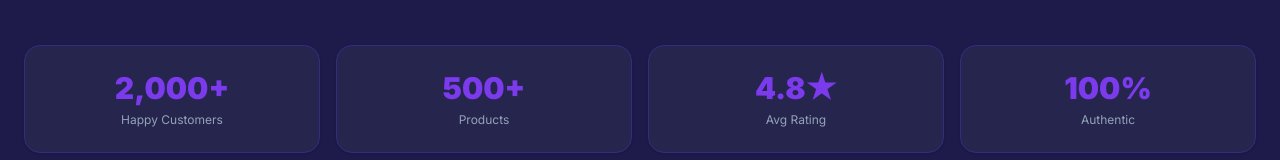
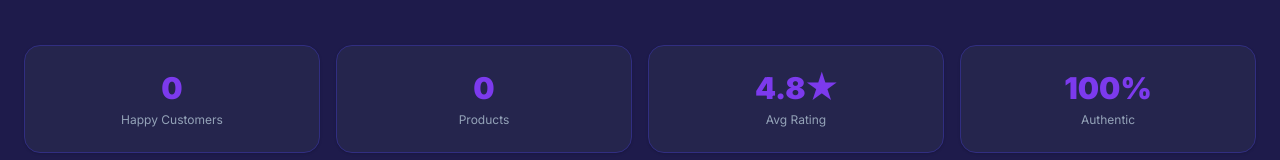
Before and after one commit to mohamedsamthi/make-to-be, a React (Vite) app: page /about in a window 1280 px wide. Shown: the part 527-687 px from the top of the page. Built offline with nearby package versions, Linux system fonts and the light colour scheme; no server answers; the database is empty.

Commit message:
Real Data: Stats are now dynamically calculated from products, orders, and reviews

```diff
--- a/src/pages/customer/AboutPage.jsx
+++ b/src/pages/customer/AboutPage.jsx
@@ -10,6 +10,8 @@ import {
   FiStar,
 } from 'react-icons/fi'
 import { MdVerified } from 'react-icons/md'
+import { useProducts } from '../../context/ProductContext'
+
 
 const values = [
   {
@@ -46,14 +48,9 @@ const values = [
   },
 ]
 
-const stats = [
-  { value: '2,000+', label: 'Happy Customers' },
-  { value: '500+', label: 'Products' },
-  { value: '4.8★', label: 'Avg Rating' },
-  { value: '100%', label: 'Authentic' },
-]
+// Static values moved inside component or kept if truly static
+const whyUs = [
 
-const whyUs = [
   { icon: <MdVerified size={22} />, title: 'Genuine Products', desc: 'Authentic quality guaranteed' },
   { icon: <FiTruck size={20} />, title: 'Fast Delivery', desc: 'All across Sri Lanka' },
   { icon: <FiShield size={20} />, title: 'Secure Payment', desc: 'Safe bank transfer' },
@@ -69,6 +66,26 @@ const badges = [
 const cx = { maxWidth: '1280px', margin: '0 auto', padding: '0 24px' }
 
 export default function AboutPage() {
+  const { products, orders, reviews, profiles } = useProducts()
+
+  const liveStats = [
+    {
+      value: (profiles.length + orders.length) > 50 ? `${profiles.length + orders.length}+` : (profiles.length + orders.length),
+      label: 'Happy Customers'
+    },
+    {
+      value: products.length > 50 ? `${products.length}+` : products.length,
+      label: 'Products'
+    },
+    {
+      value: reviews.length > 0
+        ? `${(reviews.reduce((acc, r) => acc + r.rating, 0) / reviews.length).toFixed(1)}★`
+        : '4.8★',
+      label: 'Avg Rating'
+    },
+    { value: '100%', label: 'Authentic' },
+  ]
+
   return (
     <div className="relative min-h-screen bg-[var(--color-surface)]">
 
@@ -107,9 +124,8 @@ export default function AboutPage() {
               — a premium fashion & lifestyle destination founded in Kalmunai, Sri Lanka.
             </p>
 
-            {/* Stats — 2 cols mobile, 4 cols desktop */}
             <div className="grid grid-cols-2 gap-3 sm:grid-cols-4 sm:gap-4">
-              {stats.map((s) => (
+              {liveStats.map((s) => (
                 <div
                   key={s.label}
                   className="rounded-2xl border border-[var(--color-border)] bg-[var(--color-surface-card)] px-4 py-5 text-center shadow-sm sm:px-5 sm:py-6"
--- a/src/pages/customer/HomePage.jsx
+++ b/src/pages/customer/HomePage.jsx
@@ -15,7 +15,26 @@ const getYoutubeVideoId = (url) => {
 };
 
 export default function HomePage() {
-  const { featuredProducts, discountedProducts, categories, reviews, promotions } = useProducts()
+  const { products, featuredProducts, discountedProducts, categories, reviews, promotions, orders, profiles } = useProducts()
+
+  // Calculate real stats
+  const stats = [
+    {
+      value: products.length > 50 ? `${products.length}+` : products.length,
+      label: 'Products'
+    },
+    {
+      value: (profiles.length + orders.length) > 50 ? `${profiles.length + orders.length}+` : (profiles.length + orders.length),
+      label: 'Happy Customers'
+    },
+    {
+      value: reviews.length > 0
+        ? (reviews.reduce((acc, r) => acc + r.rating, 0) / reviews.length).toFixed(1)
+        : '4.8',
+      label: 'Avg Rating'
+    }
+  ]
+
   const [currentPromo, setCurrentPromo] = useState(0)
 
   // Auto rotate promotions
@@ -112,13 +131,9 @@ export default function HomePage() {
                 </a>
               </div>
 
-              {/* Stats */}
               <div className="flex flex-wrap gap-6 justify-start">
-                {[
-                  { value: '500+', label: 'Products' },
-                  { value: '2K+',  label: 'Happy Customers' },
-                  { value: '4.8',  label: 'Avg Rating' }
-                ].map((stat, i) => (
+                {stats.map((stat, i) => (
+
                   <div key={i}>
                     <p className="text-xl sm:text-2xl font-bold gradient-text">{stat.value}</p>
                     <p className="text-xs text-[var(--color-text-muted)]">{stat.label}</p>
```
